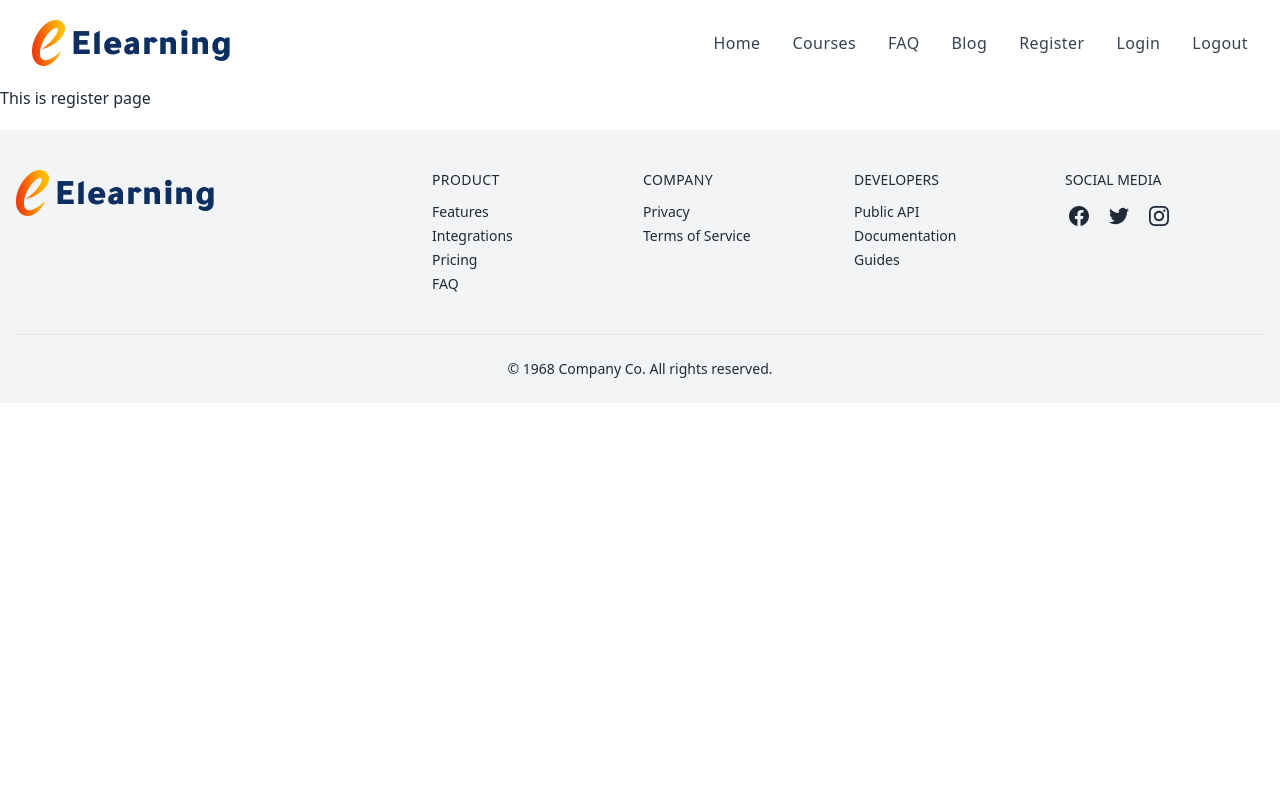
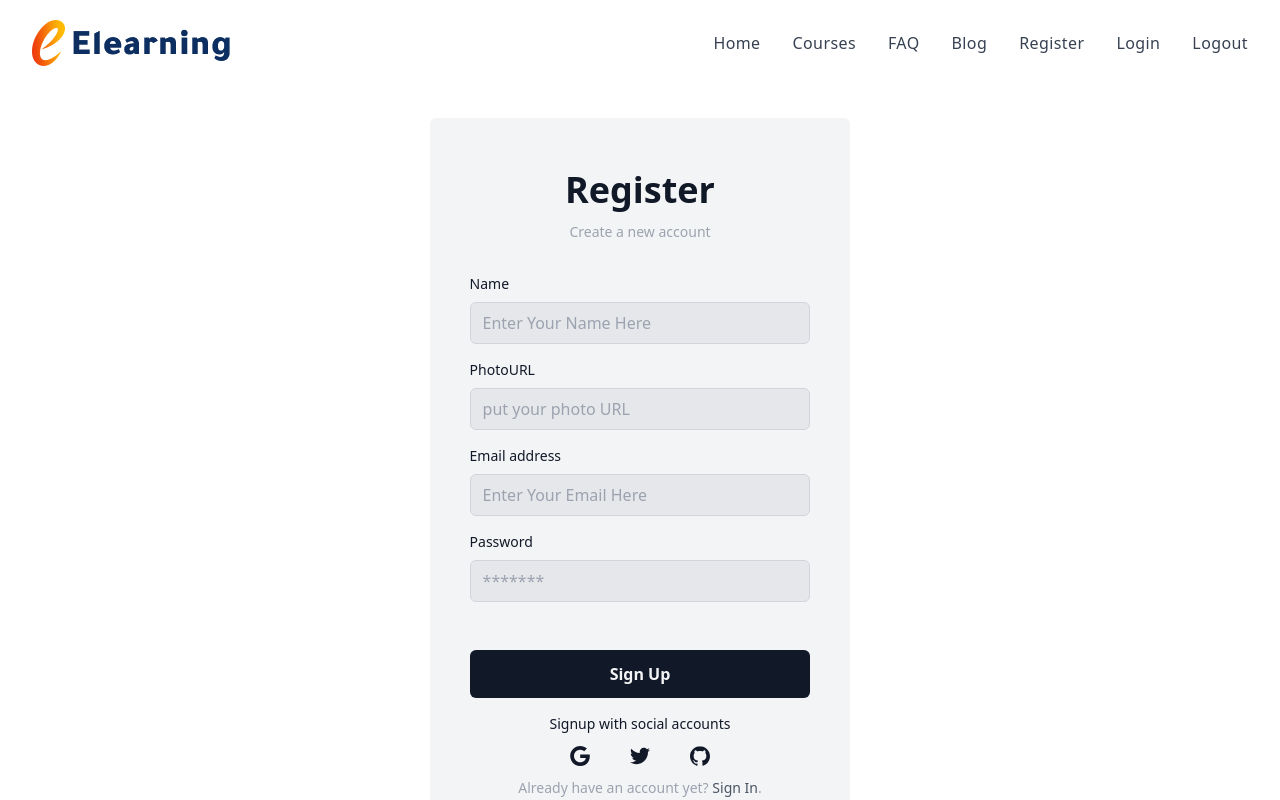
Before and after one commit to Iambijoy656/E-Learning-client-site, a React (Create React App) app: page /register in a window 1280 px wide. Shown: the top 800 px of the page. Built offline with nearby package versions, Linux system fonts and the light colour scheme.

Commit message:
register done

```diff
--- a/src/components/Register/Register.js
+++ b/src/components/Register/Register.js
@@ -1,9 +1,134 @@
 import React from 'react';
+import { Link } from 'react-router-dom';
 
 const Register = () => {
     return (
         <div>
-            <h2>This is register page</h2>
+            <div className='flex justify-center items-center pt-8'>
+                <div className='flex flex-col max-w-md p-6 rounded-md sm:p-10 bg-gray-100 text-gray-900'>
+                    <div className='mb-8 text-center'>
+                        <h1 className='my-3 text-4xl font-bold'>Register</h1>
+                        <p className='text-sm text-gray-400'>Create a new account</p>
+                    </div>
+                    <form
+
+                        noValidate=''
+                        action=''
+                        className='space-y-12 ng-untouched ng-pristine ng-valid'
+                    >
+                        <div className='space-y-4'>
+                            <div>
+                                <label htmlFor='name' className='block mb-2 text-sm'>
+                                    Name
+                                </label>
+                                <input
+                                    type='text'
+                                    name='name'
+                                    id='name'
+                                    placeholder='Enter Your Name Here'
+                                    className='w-full px-3 py-2 border rounded-md border-gray-300 focus:border-gray-900 bg-gray-200 text-gray-900'
+                                    data-temp-mail-org='0'
+                                />
+                            </div>
+                            <div>
+                                <label htmlFor='photo' className='block mb-2 text-sm'>
+                                    PhotoURL
+                                </label>
+                                <input
+                                    type='text'
+                                    name='photoURL'
+                                    id='photoURL'
+                                    placeholder='put your photo URL'
+                                    className='w-full px-3 py-2 border rounded-md border-gray-300 focus:border-gray-900 bg-gray-200 text-gray-900'
+                                    data-temp-mail-org='0'
+                                />
+                            </div>
+                            <div>
+                                <label htmlFor='email' className='block mb-2 text-sm'>
+                                    Email address
+                                </label>
+                                <input
+                                    type='email'
+                                    name='email'
+                                    id='email'
+                                    placeholder='Enter Your Email Here'
+                                    className='w-full px-3 py-2 border rounded-md border-gray-300 focus:border-gray-900 bg-gray-200 text-gray-900'
+                                    data-temp-mail-org='0'
+                                />
+                            </div>
+                            <div>
+                                <div className='flex justify-between mb-2'>
+                                    <label htmlFor='password' className='text-sm'>
+                                        Password
+                                    </label>
+                                </div>
+                                <input
+                                    type='password'
+                                    name='password'
+                                    id='password'
+                                    placeholder='*******'
+                                    className='w-full px-3 py-2 border rounded-md border-gray-300 bg-gray-200 focus:border-gray-900 text-gray-900'
+                                />
+                            </div>
+                        </div>
+                        <div className='space-y-2'>
+                            <div>
+                                <button
+                                    type='submit'
+                                    className='w-full px-8 py-3 font-semibold rounded-md bg-gray-900 hover:bg-gray-700 hover:text-white text-gray-100'
+                                >
+                                    Sign Up
+                                </button>
+                            </div>
+                        </div>
+                    </form>
+                    <div className='flex items-center pt-4 space-x-1'>
+                        <div className='flex-1 h-px sm:w-16 dark:bg-gray-700'></div>
+                        <p className='px-3 text-sm dark:text-gray-400'>
+                            Signup with social accounts
+                        </p>
+                        <div className='flex-1 h-px sm:w-16 dark:bg-gray-700'></div>
+                    </div>
+                    <div className='flex justify-center space-x-4'>
+                        <button
+
+                            aria-label='Log in with Google' className='p-3 rounded-sm'>
+                            <svg
+                                xmlns='http://www.w3.org/2000/svg'
+                                viewBox='0 0 32 32'
+                                className='w-5 h-5 fill-current'
+                            >
+                                <path d='M16.318 13.714v5.484h9.078c-0.37 2.354-2.745 6.901-9.078 6.901-5.458 0-9.917-4.521-9.917-10.099s4.458-10.099 9.917-10.099c3.109 0 5.193 1.318 6.38 2.464l4.339-4.182c-2.786-2.599-6.396-4.182-10.719-4.182-8.844 0-16 7.151-16 16s7.156 16 16 16c9.234 0 15.365-6.49 15.365-15.635 0-1.052-0.115-1.854-0.255-2.651z'></path>
+                            </svg>
+                        </button>
+                        <button aria-label='Log in with Twitter' className='p-3 rounded-sm'>
+                            <svg
+                                xmlns='http://www.w3.org/2000/svg'
+                                viewBox='0 0 32 32'
+                                className='w-5 h-5 fill-current'
+                            >
+                                <path d='M31.937 6.093c-1.177 0.516-2.437 0.871-3.765 1.032 1.355-0.813 2.391-2.099 2.885-3.631-1.271 0.74-2.677 1.276-4.172 1.579-1.192-1.276-2.896-2.079-4.787-2.079-3.625 0-6.563 2.937-6.563 6.557 0 0.521 0.063 1.021 0.172 1.495-5.453-0.255-10.287-2.875-13.52-6.833-0.568 0.964-0.891 2.084-0.891 3.303 0 2.281 1.161 4.281 2.916 5.457-1.073-0.031-2.083-0.328-2.968-0.817v0.079c0 3.181 2.26 5.833 5.26 6.437-0.547 0.145-1.131 0.229-1.724 0.229-0.421 0-0.823-0.041-1.224-0.115 0.844 2.604 3.26 4.5 6.14 4.557-2.239 1.755-5.077 2.801-8.135 2.801-0.521 0-1.041-0.025-1.563-0.088 2.917 1.86 6.36 2.948 10.079 2.948 12.067 0 18.661-9.995 18.661-18.651 0-0.276 0-0.557-0.021-0.839 1.287-0.917 2.401-2.079 3.281-3.396z'></path>
+                            </svg>
+                        </button>
+                        <button aria-label='Log in with GitHub' className='p-3 rounded-sm'>
+                            <svg
+                                xmlns='http://www.w3.org/2000/svg'
+                                viewBox='0 0 32 32'
+                                className='w-5 h-5 fill-current'
+                            >
+                                <path d='M16 0.396c-8.839 0-16 7.167-16 16 0 7.073 4.584 13.068 10.937 15.183 0.803 0.151 1.093-0.344 1.093-0.772 0-0.38-0.009-1.385-0.015-2.719-4.453 0.964-5.391-2.151-5.391-2.151-0.729-1.844-1.781-2.339-1.781-2.339-1.448-0.989 0.115-0.968 0.115-0.968 1.604 0.109 2.448 1.645 2.448 1.645 1.427 2.448 3.744 1.74 4.661 1.328 0.14-1.031 0.557-1.74 1.011-2.135-3.552-0.401-7.287-1.776-7.287-7.907 0-1.751 0.62-3.177 1.645-4.297-0.177-0.401-0.719-2.031 0.141-4.235 0 0 1.339-0.427 4.4 1.641 1.281-0.355 2.641-0.532 4-0.541 1.36 0.009 2.719 0.187 4 0.541 3.043-2.068 4.381-1.641 4.381-1.641 0.859 2.204 0.317 3.833 0.161 4.235 1.015 1.12 1.635 2.547 1.635 4.297 0 6.145-3.74 7.5-7.296 7.891 0.556 0.479 1.077 1.464 1.077 2.959 0 2.14-0.020 3.864-0.020 4.385 0 0.416 0.28 0.916 1.104 0.755 6.4-2.093 10.979-8.093 10.979-15.156 0-8.833-7.161-16-16-16z'></path>
+                            </svg>
+                        </button>
+                    </div>
+                    <p className='px-6 text-sm text-center text-gray-400'>
+                        Already have an account yet?{' '}
+                        <Link to='/login' className='hover:underline text-gray-600'>
+                            Sign In
+                        </Link>
+                        .
+                    </p>
+                </div>
+            </div>
         </div>
     );
 };
```
